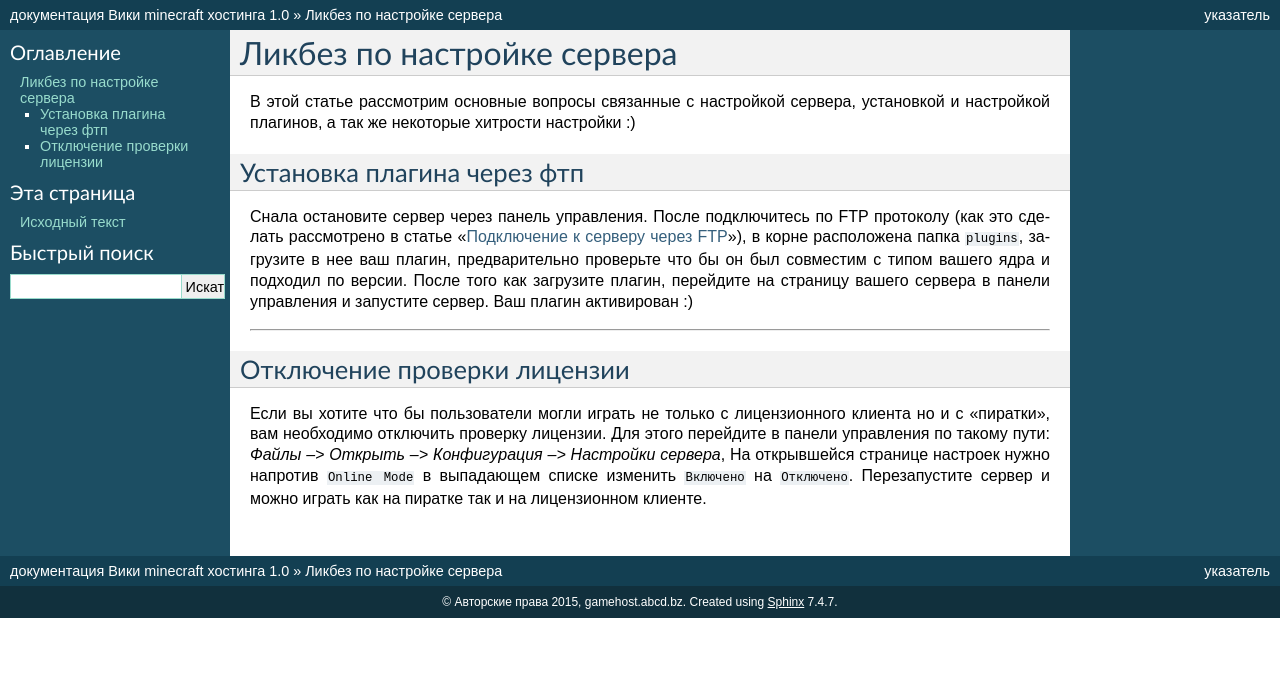
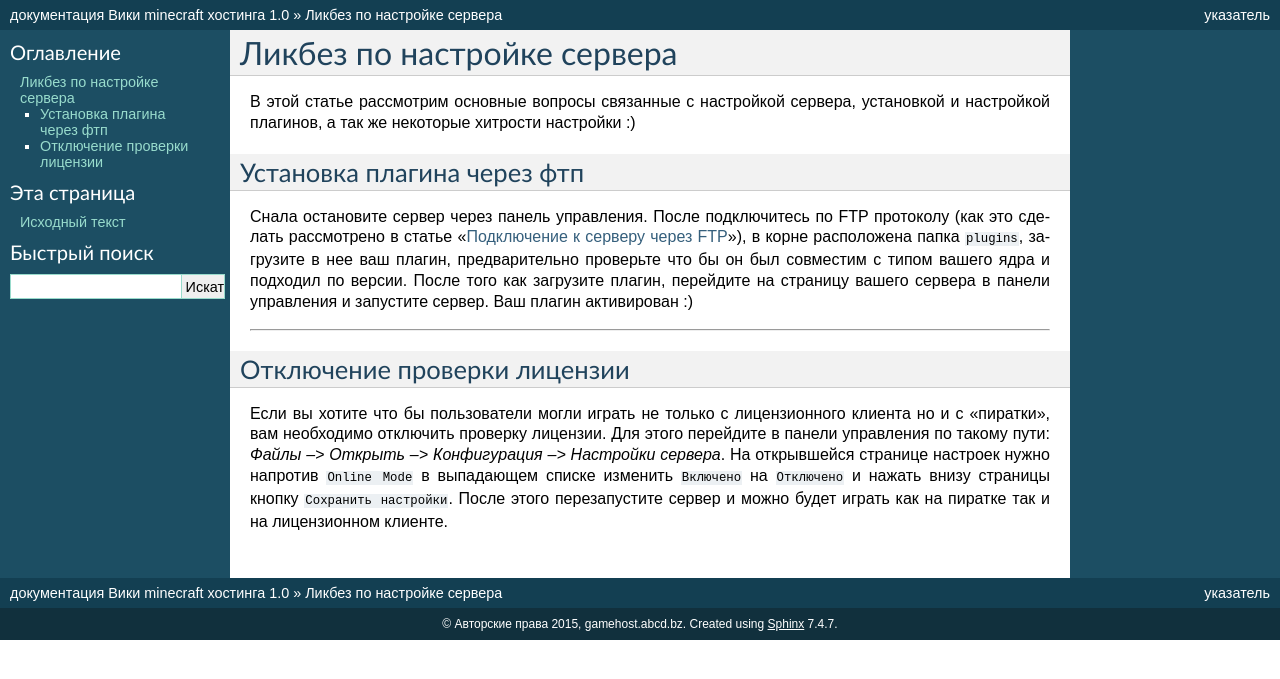
Before and after one commit to h1kkan/gamehost-wiki, a Sphinx documentation site: the page built from docs/server_config.rst, in a window 1280 px wide. Shown: the top 679 px of the page. Built offline with Sphinx 7.4.7, drawn with Linux system fonts in a browser that asks for light colours.

Commit message:
initialize

```diff
--- a/docs/server_config.rst
+++ b/docs/server_config.rst
@@ -14,4 +14,6 @@
 ~~~~~~~~~~~~~~~~~~~~~~~~~~~~
 
 Если вы хотите что бы пользователи могли играть не только с лицензионного клиента но и с "пиратки", вам необходимо отключить проверку лицензии.
-Для этого перейдите в панели управления по такому пути: `Файлы --> Открыть --> Конфигурация --> Настройки сервера`, На открывшейся странице настроек нужно напротив ``Online Mode`` в выпадающем списке изменить ``Включено`` на ``Отключено``. Перезапустите сервер и можно играть как на пиратке так и на лицензионном клиенте.
+Для этого перейдите в панели управления по такому пути: `Файлы --> Открыть --> Конфигурация --> Настройки сервера`.
+На открывшейся странице настроек нужно напротив ``Online Mode`` в выпадающем списке изменить ``Включено`` на ``Отключено`` и нажать внизу страницы кнопку ``Сохранить настройки``.
+После этого перезапустите сервер и можно будет играть как на пиратке так и на лицензионном клиенте.
```
